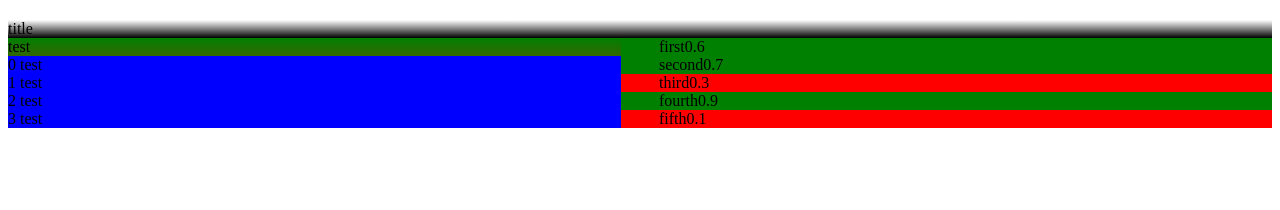
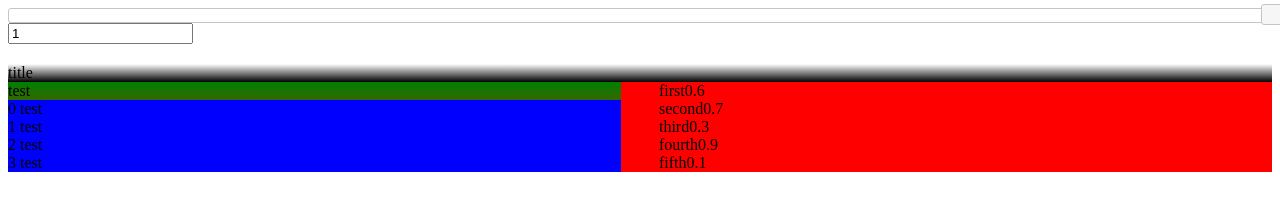
Before and after one commit to damonshen/Code-Visualization, a website: page index.html in a window 1280 px wide. Drawn offline with nearby package versions, Linux system fonts and the light colour scheme.

Commit message:
add range bar to control the style of codes

```diff
--- a/assert/js/main.js
+++ b/assert/js/main.js
@@ -1,22 +1,42 @@
 (function(){
+  var styleCode;
   console.log('hello');
+  styleCode = function(element, threshold){
+    var cor;
+    cor = $(element).attr('correlation');
+    if (cor !== void 8) {
+      cor = parseFloat(cor);
+      $(element).removeClass();
+      if (cor > threshold) {
+        return $(element).addClass('green');
+      } else {
+        return $(element).addClass('red');
+      }
+    }
+  };
   $(function(){
+    var sliderOption, val;
+    sliderOption = {
+      min: -1,
+      max: 1,
+      value: 1,
+      step: 0.1,
+      slide: function(event, ui){
+        $('#amount').val(ui.value);
+        return $('div').each(function(index){
+          return styleCode(this, ui.value);
+        });
+      }
+    };
+    $('#slider').slider(sliderOption);
+    val = $('#slider').slider('value');
+    $('#amount').val(val);
     $('#code div').each(function(index){
       $(this).html(index + " test");
       return $(this).css('background', 'blue');
     });
     return $('div').each(function(index){
-      var cor;
-      cor = $(this).attr('correlation');
-      if (cor !== void 8) {
-        cor = parseFloat(cor);
-        $(this).removeClass();
-        if (cor > 0.5) {
-          return $(this).addClass('green');
-        } else {
-          return $(this).addClass('red');
-        }
-      }
+      return styleCode(this);
     });
   });
 }).call(this);
--- a/bower.json
+++ b/bower.json
@@ -14,6 +14,7 @@
     "tests"
   ],
   "dependencies": {
-    "jquery": "~2.1.1"
+    "jquery": "~2.1.1",
+    "jquery-ui": "~1.11.0"
   }
 }
--- a/index.html
+++ b/index.html
@@ -1,10 +1,14 @@
 <!DOCTYPE html PUBLIC "-//W3C//DTD XHTML 1.0 Strict//EN" "http://www.w3.org/TR/xhtml1/DTD/xhtml1-strict.dtd">
 <html lang="en" xmlns="http://www.w3.org/1999/xhtml"><head><title>Code visualization</title>
+<link href="./bower_components/jquery-ui/themes/smoothness/jquery-ui.min.css" type="text/css" rel="stylesheet" />
 <link href="./assert/css/main.css" type="text/css" rel="stylesheet" />
 <script src="./bower_components/jquery/dist/jquery.min.js" type="text/javascript"></script>
+<script src="./bower_components/jquery-ui/jquery-ui.min.js" type="text/javascript"></script>
 <script src="./assert/js/main.js" type="text/javascript"></script>
 </head>
-<body><div id="title">title</div>
+<body><div id="slider"></div>
+<input type="text" id="amount" />
+<div id="title">title</div>
 <div id="code" correlation="50">test<div class="green">green</div>
 <div class="green-red">green-red</div>
 <div class="red">red</div>
```
Also changed, not shown: 2 other files.
